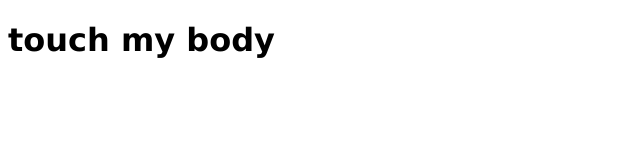
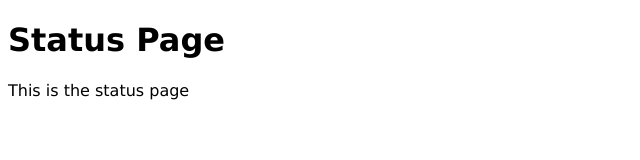
Before and after one commit to swern/StatusPage, a website built with webpack: page client/build/index.html in a window 1280 px wide. Shown: the whole page, without its empty margins (0-640 px from the left). Built offline with nearby package versions, Linux system fonts and the light colour scheme.

Commit message:
mongo working

```diff
--- a/client/build/index.html
+++ b/client/build/index.html
@@ -6,6 +6,7 @@
     <script src='bundle.js'></script>
   </head>
   <body>
-  	<h1>touch my body</h1>
+  	<h1>Status Page</h1>
+  	<p>This is the status page</p>
   </body>
 </html>
```
